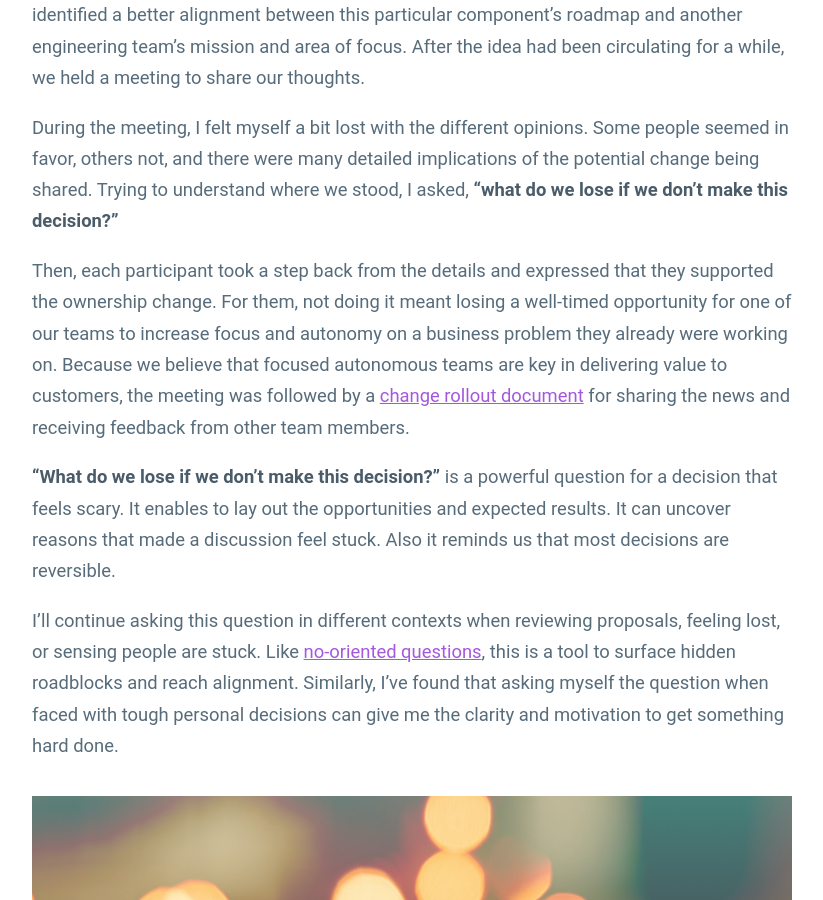
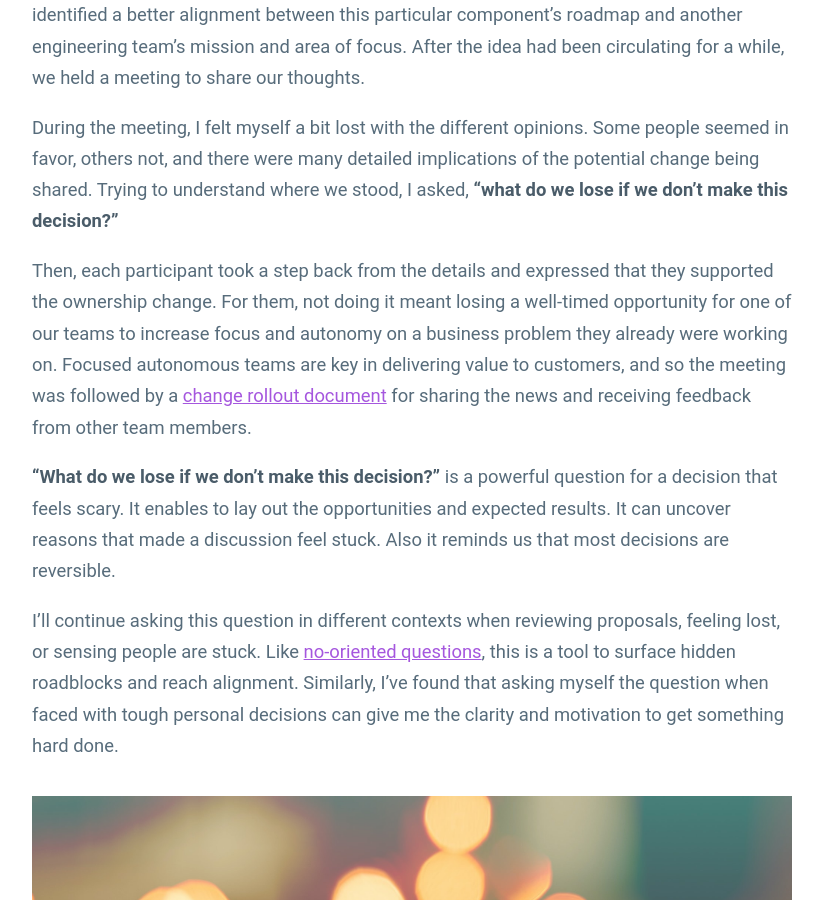
Before and after one commit to guillermodlpa/site, a Jekyll site: the page built from _posts/2022-02-08-what-do-we-lose-if-we-dont-make-this-decision.markdown, in a window 1280 px wide and 900 px high, scrolled down 985 px. Shown: the whole window, without its empty margins (228-1051 px from the left). Built offline with Jekyll 4.4.1, drawn with Linux system fonts in a browser that asks for light colours.

Commit message:
Updated What Do We Lose If We Dont Make This Decision

```diff
--- a/_posts/2022-02-08-what-do-we-lose-if-we-dont-make-this-decision.markdown
+++ b/_posts/2022-02-08-what-do-we-lose-if-we-dont-make-this-decision.markdown
@@ -16,7 +16,7 @@
 
 During the meeting, I felt myself a bit lost with the different opinions. Some people seemed in favor, others not, and there were many detailed implications of the potential change being shared. Trying to understand where we stood, I asked, **“what do we lose if we don’t make this decision?”**
 
-Then, each participant took a step back from the details and expressed that they supported the ownership change. For them, not doing it meant losing a well-timed opportunity for one of our teams to increase focus and autonomy on a business problem they already were working on. Because we believe that focused autonomous teams are key in delivering value to customers, the meeting was followed by a [change rollout document](https://guillermodelapuente.com/blog/change-rollout-document/) for sharing the news and receiving feedback from other team members.
+Then, each participant took a step back from the details and expressed that they supported the ownership change. For them, not doing it meant losing a well-timed opportunity for one of our teams to increase focus and autonomy on a business problem they already were working on. Focused autonomous teams are key in delivering value to customers, and so the meeting was followed by a [change rollout document](https://guillermodelapuente.com/blog/change-rollout-document/) for sharing the news and receiving feedback from other team members.
 
 **“What do we lose if we don’t make this decision?”** is a powerful question for a decision that feels scary. It enables to lay out the opportunities and expected results. It can uncover reasons that made a discussion feel stuck. Also it reminds us that most decisions are reversible.
 
```
